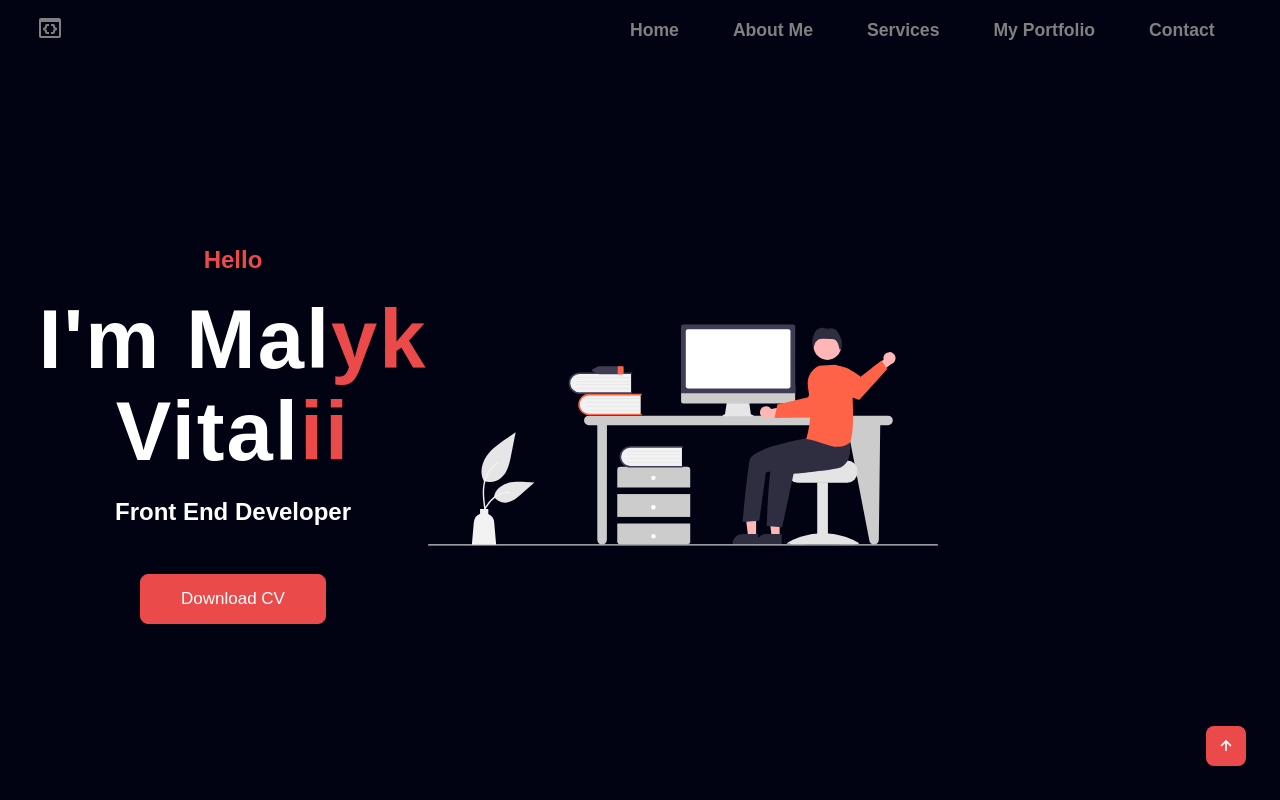
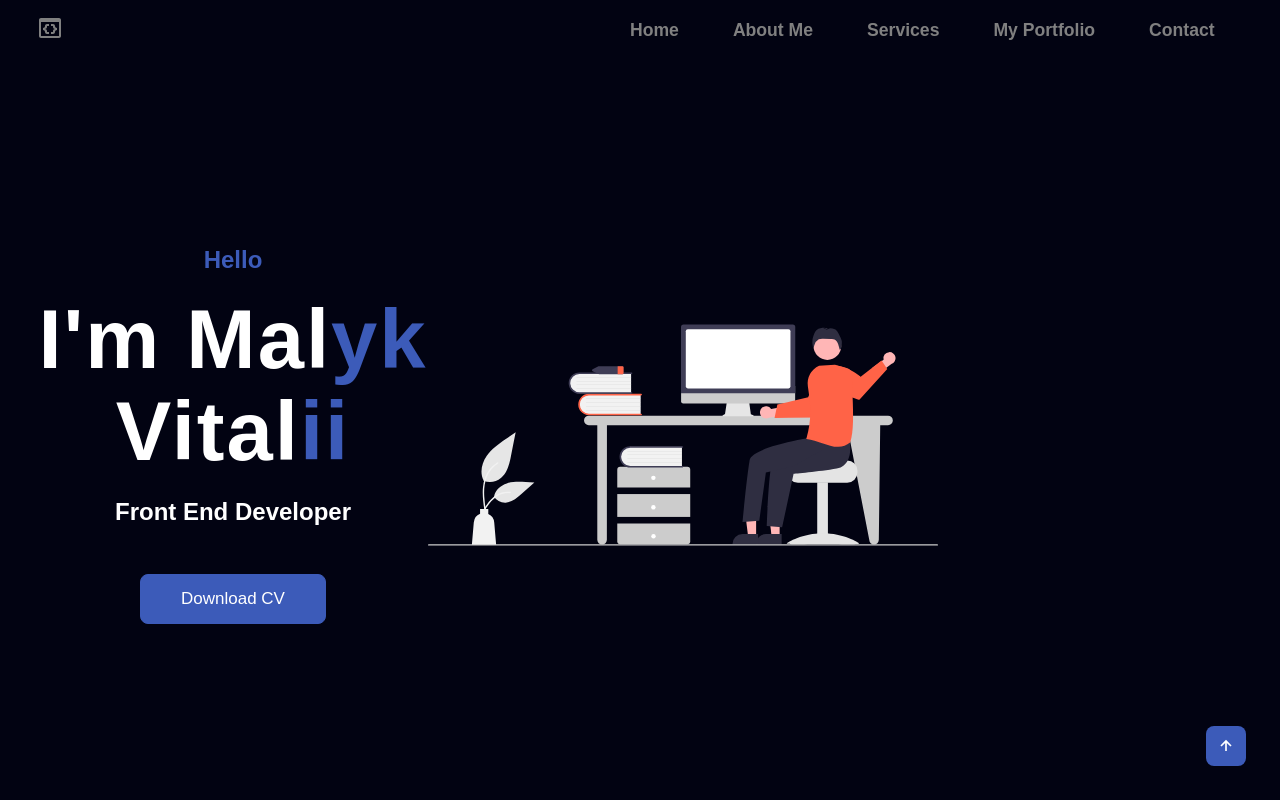
Before and after one commit to Vitalii-Malyk/My_portfolio, a React (Create React App) app: page / in a window 1280 px wide. Shown: the top 800 px of the page. Built offline with nearby package versions, Linux system fonts and the light colour scheme.

Commit message:
fix color

```diff
--- a/src/Components/Experience.jsx
+++ b/src/Components/Experience.jsx
@@ -1,11 +1,11 @@
 import React from "react";
 import html from "../Helpers/icons/html&css.png";
 import react from "../Helpers/icons/react (2).png";
-import js from "../Helpers/icons/icons8-typescript-48.png";
+// import js from "../Helpers/icons/icons8-typescript-48.png";
 import github from "../Helpers/icons/git (1).png";
 import node from "../Helpers/icons/nodeimg.png";
-import ts from "../Helpers/icons/icons8-typescript-48.png";
-import mui from "../Helpers/icons/material-ui.png";
+// import ts from "../Helpers/icons/icons8-typescript-48.png";
+// import mui from "../Helpers/icons/material-ui.png";
 
 const Experience = () => {
   const experience = [
@@ -101,7 +101,7 @@ const Experience = () => {
     },
   ];
 
-  const allImgs = [html, js, react, ts, node, mui, github];
+  const allImgs = [html, react, node, github];
 
   return (
     <section id="experience">
--- a/src/index.css
+++ b/src/index.css
@@ -11,7 +11,7 @@
 :root {
   --bg-color: #020312;
   --text-color: #fff;
-  --main-color: #eb4a4a;
+  --main-color: #3c5bb9;
   --second-color: gray;
   --other-color: #12141c;
   --h1-font: 5.2rem;
```
